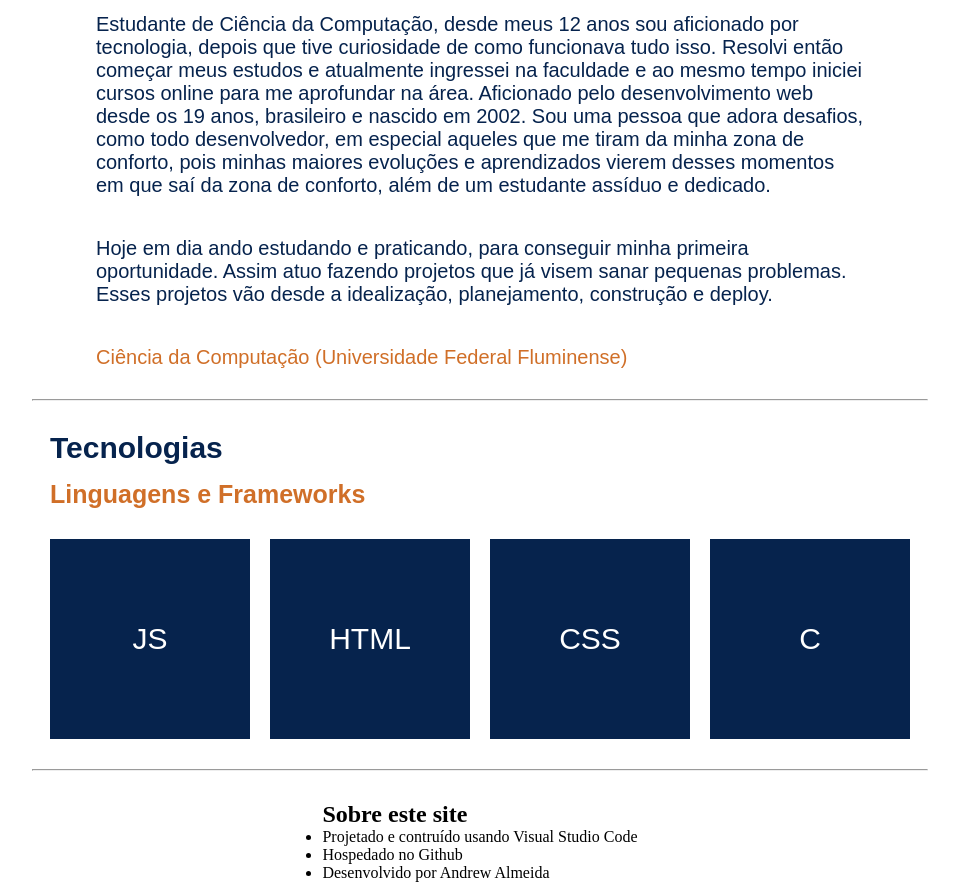
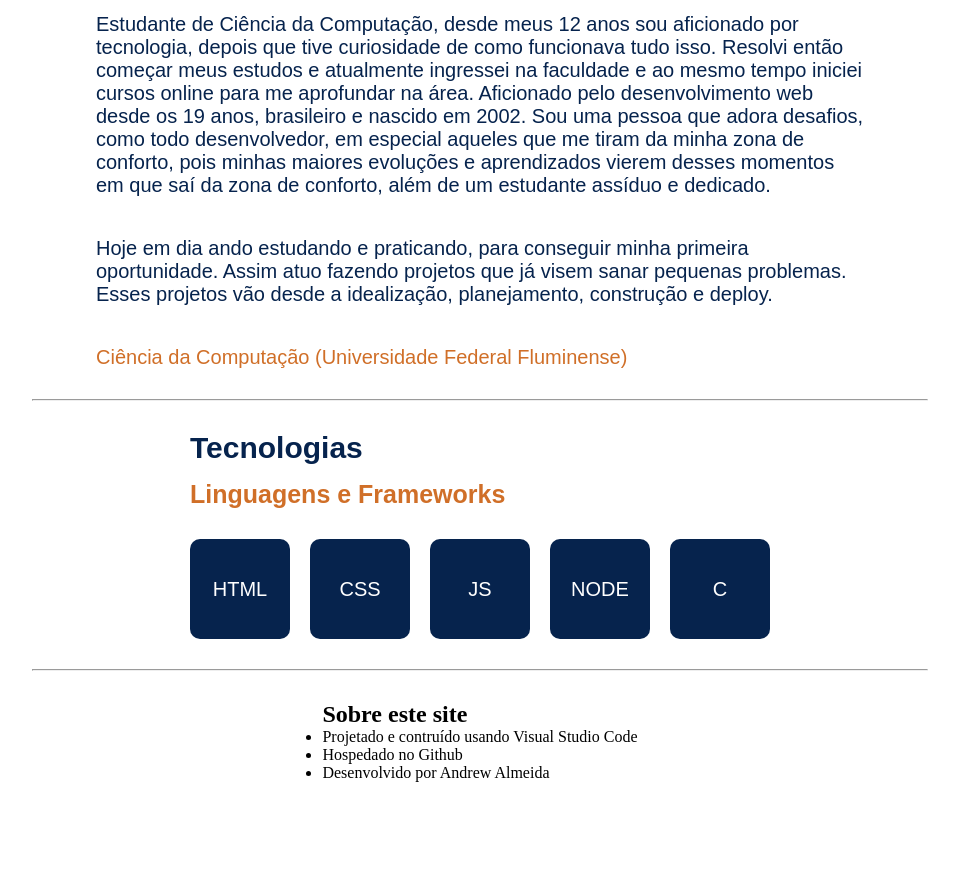
Before and after one commit to andrewalmeidaa/Portifolio, a plain HTML site: page about.html in a window 1280 px wide. Shown: the part 509-1401 px from the top of the page, without its empty margins (160-1119 px from the left). After the commit the page ends 1301 px from the top, so only its background shows below. Drawn offline with Linux system fonts and the light colour scheme.

Commit message:
changed about
changed about

```diff
--- a/about.html
+++ b/about.html
@@ -53,9 +53,10 @@
                     <h3 class="aboutTecnologieSubtittle"><span class="aboutSubtittle">Linguagens e Frameworks</span></h3>
                 </div>
                 <div class="imageTools">
-                    <div class="aboutimageTools"><p class="aboutimageContent">JS</p></div>
                     <div class="aboutimageTools"><p class="aboutimageContent">HTML</p></div>
                     <div class="aboutimageTools"><p class="aboutimageContent">CSS</p></div>
+                    <div class="aboutimageTools"><p class="aboutimageContent">JS</p></div>
+                    <div class="aboutimageTools"><p class="aboutimageContent">NODE</p></div>
                     <div class="aboutimageTools"><p class="aboutimageContent">C</p></div>
                 </div>
             </div>
--- a/style.css
+++ b/style.css
@@ -188,25 +188,35 @@ a{
 }
 
 .aboutimageTools{
-    height: 200px;
-    width: 200px;
+    height: 100px;
+    width: 100px;
     background-color:#06234d;
     color: white;
-    display: flex;
+     display: flex;
     justify-content: center;
     align-items: center;
     cursor: pointer;
-    transition: 0.4s;
-    position: relative;
-    top: 0;
+    transition: .35s;
+    /* position: relative;
+    top: 0; */
+    transition: .35s;
+    border-radius: 10px;
+
 }
 
-.aboutimageTools:hover{
+/* .aboutimageTools:hover{
     background-color: #d06f28;
     color: white;
     top: -10px;
     cursor: pointer;
     border-radius: 10px;
+
+
+} */
+
+.aboutimageTools:hover{
+    background-color: #d06f28;
+    color: white;
 }
 
 .imageTools{
@@ -216,10 +226,17 @@ a{
     align-items: center;
     gap: 20PX;
     padding-top: 30px;
+    flex-wrap: wrap;
+
+}
+.imageTools:hover>:not(:hover){
+    opacity: .4s;
+    transform: scale(0.9);
+
 }
 
 .aboutimageContent{
-    font-size: 30px;
+    font-size: 20px;
     font-family: Arial, Helvetica, sans-serif;
     font-weight: 500;
     /* border: 2px solid white; */
```
Also changed, not shown: index.html (+2 -2 lines).
